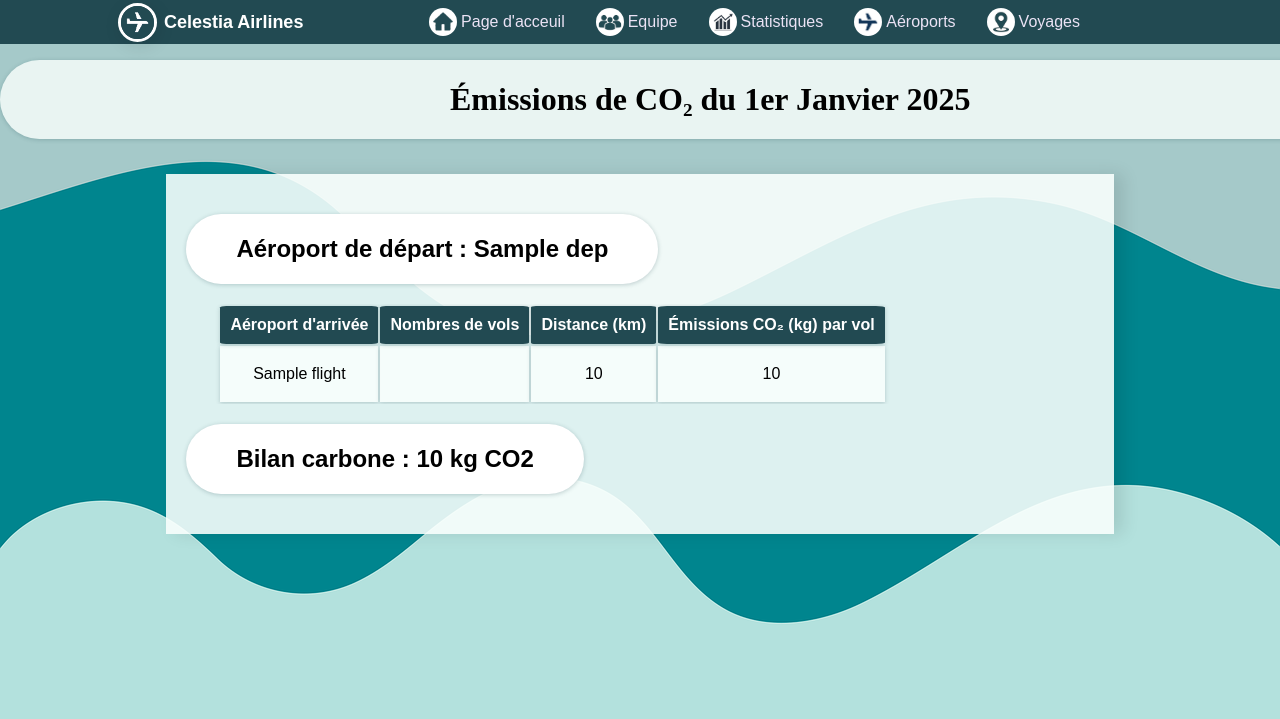
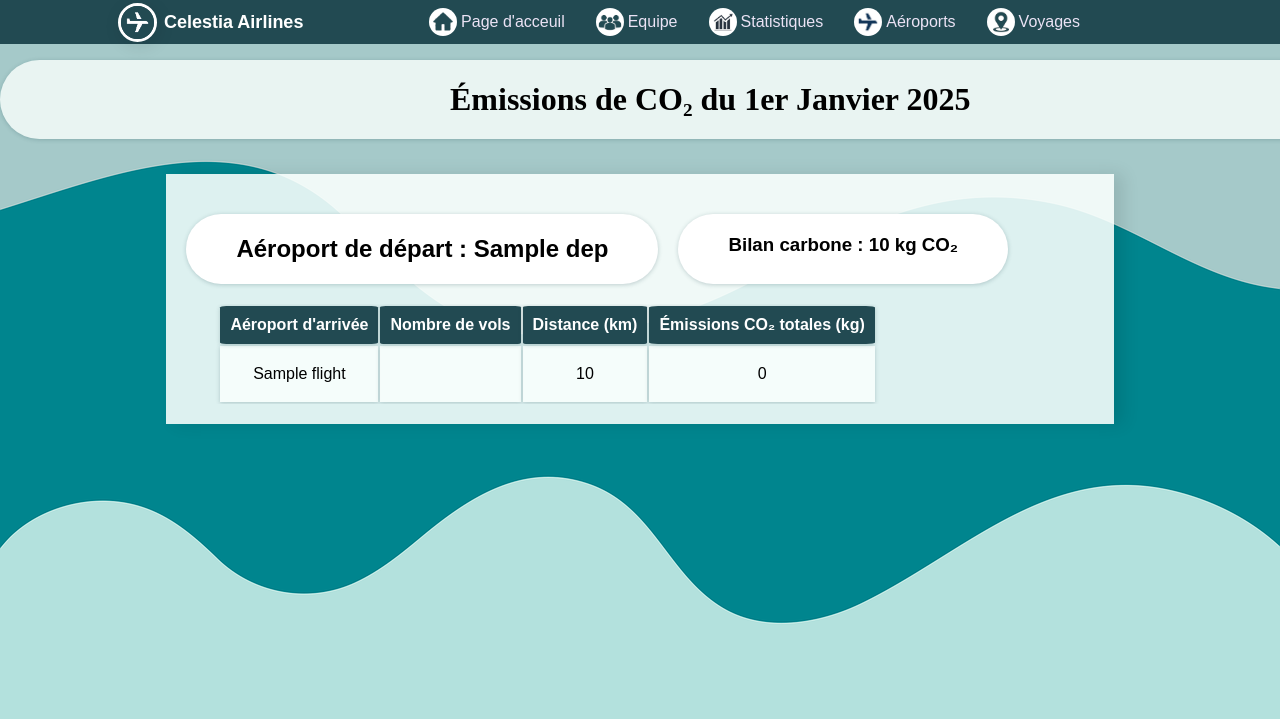
Before and after one commit to Younesdjzz/Bac1-website, a Flask app: template mobility/templates/emission.html in a window 1280 px wide; the page is wider, and only the part inside the window is pictured. Shown: the top 719 px of that part. Run offline with Flask 3, Linux system fonts and the light colour scheme; the template is opened without the code that fills it: most values are stand-ins (such as "Sample title", 1, 10 or a date in 2020).

Commit message:
changements visuels finaux pour la page voyage

```diff
--- a/mobility/static/style.css
+++ b/mobility/static/style.css
@@ -151,6 +151,12 @@ div.mini_titre-box {
    text-align: center;
 }
 
+div.double_titre {
+   display: grid;
+   grid-template-columns: repeat(2, 1fr);
+   width:min-content;
+   column-gap: 20px;
+}
 
 /* -- Style de l'équipe -- */
 div.equipe {
--- a/mobility/templates/emission.html
+++ b/mobility/templates/emission.html
@@ -6,17 +6,31 @@
 
 {% block content %}
 {% for dep, flights in data.items() %}
+    {% set bilan_carb = namespace(val=0) %}  <!-- Bilan carbone pour cet aéroport de départ -->
+
+    {% for flight in flights %}
+        {% set bilan_carb.val = bilan_carb.val + (flight[3] or 0) %}  <!-- Calcul du bilan carbone -->
+    {% endfor %}
+
+    <div class="double_titre">
         <div class="mini_titre-box">
             <h2>Aéroport de départ : {{ dep }}</h2>
         </div>
 
-{% set count = namespace(airports={}) %}
-<!-- variable qui compte le nombre de fois où un même aeroport de départ est présent-->
+        <div class="mini_titre-box">
+            <h3>Bilan carbone : {{ bilan_carb.val | round(2) }} kg CO₂</h3>
+        </div>
+    </div>
+    {% set count = namespace(airports={}) %}  <!-- Compteur du nombre de vols -->
+    {% set emissions = namespace(total={}) %}  <!-- Dictionnaire des émissions totales par aéroport d’arrivée -->
+
     {% for flight in flights %}
         {% if flight[1] in count.airports %}
             {% set _ = count.airports.update({flight[1]: count.airports[flight[1]] + 1}) %}
+            {% set _ = emissions.total.update({flight[1]: (emissions.total[flight[1]] or 0) + (flight[3] or 0)}) %}
         {% else %}
             {% set _ = count.airports.update({flight[1]: 1}) %}
+            {% set _ = emissions.total.update({flight[1]: flight[3] or 0}) %}
         {% endif %}
     {% endfor %}
 
@@ -25,14 +39,13 @@
             <thead>
                 <tr>
                     <th>Aéroport d'arrivée</th>
-                <th>Nombres de vols</th>
+                    <th>Nombre de vols</th>
                     <th>Distance (km)</th>
-                <th>Émissions CO₂ (kg) par vol</th>
+                    <th>Émissions CO₂ totales (kg)</th>
                 </tr>
             </thead>
 
-        {% set bilan_carb = namespace(val=0) %} <!--Bilan carbone-->
-        {% set affiche = namespace(airports=[]) %} <!--Liste pour savoir si un airport est déjà affiché-->
+            {% set affiche = namespace(airports=[]) %}  <!-- Liste des aéroports affichés -->
 
             {% for flight in flights %}
                 {% if flight[1] not in affiche.airports %}
@@ -42,19 +55,14 @@
                                 {% set affiche.airports = affiche.airports.append(flight[1]) or affiche.airports %}
                             {% endif %}
                             {{ flight[1] }}
-                </td> <!-- Aéroport d'arrivée -->
+                        </td>
                         <td>{{ count.airports[flight[1]] }}</td>
-                <td>{{ flight[2] | round(2) }}</td> <!-- Distance arrondie à 2 décimales -->
-                <td>{{ flight[3] | round(2) }}</td> <!-- Émissions arrondies à 2 décimales -->
+                        <td>{{ (flight[2] or 0) | round(2) }}</td>
+                        <td>{{ (emissions.total[flight[1]] or 0) | round(2) }}</td>
                     </tr>
                 {% endif %}
-            {% set bilan_carb.val = bilan_carb.val + flight[3] | round(2) %}
             {% endfor %}
-
         </table>
-</div>
-<div class="mini_titre-box">
-    <h2>Bilan carbone : {{ bilan_carb.val | round(2) }} kg CO2</h2>
     </div>
 {% endfor %}
 {% endblock %}
```
Lines whose indentation alone changed are shown as unchanged.
